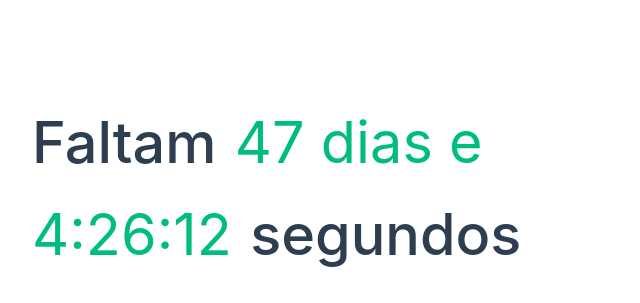
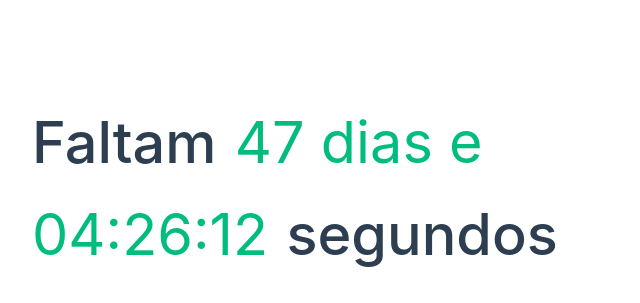
Before and after one commit to lucasmarques2020/myvacation, a Vue app: page / in a window 1280 px wide. Shown: the top 303 px of the page, without its empty margins (0-640 px from the left). Built offline with nearby package versions, Linux system fonts and the light colour scheme.

Commit message:
Add files via upload

```diff
--- a/src/components/ShowDate.vue
+++ b/src/components/ShowDate.vue
@@ -38,7 +38,7 @@ export default {
       const minutes = Math.floor((differ % (1000 * 60 * 60)) / (1000 * 60))
       const seconds = Math.floor((differ % (1000 * 60)) / 1000)
 
-      this.message = `${day} dias e ${hour}:${minutes < 10 ? '0' + minutes : minutes}:${seconds < 10 ? '0' + seconds : seconds}`
+      this.message = `${day} dias e ${hour < 10 ? '0' + hour : hour}:${minutes < 10 ? '0' + minutes : minutes}:${seconds < 10 ? '0' + seconds : seconds}`
     },
     updateCount() {
       this.DateForVocation()
```
Also changed, not shown: 4 other files (tests, documents, lock files or other folders).
